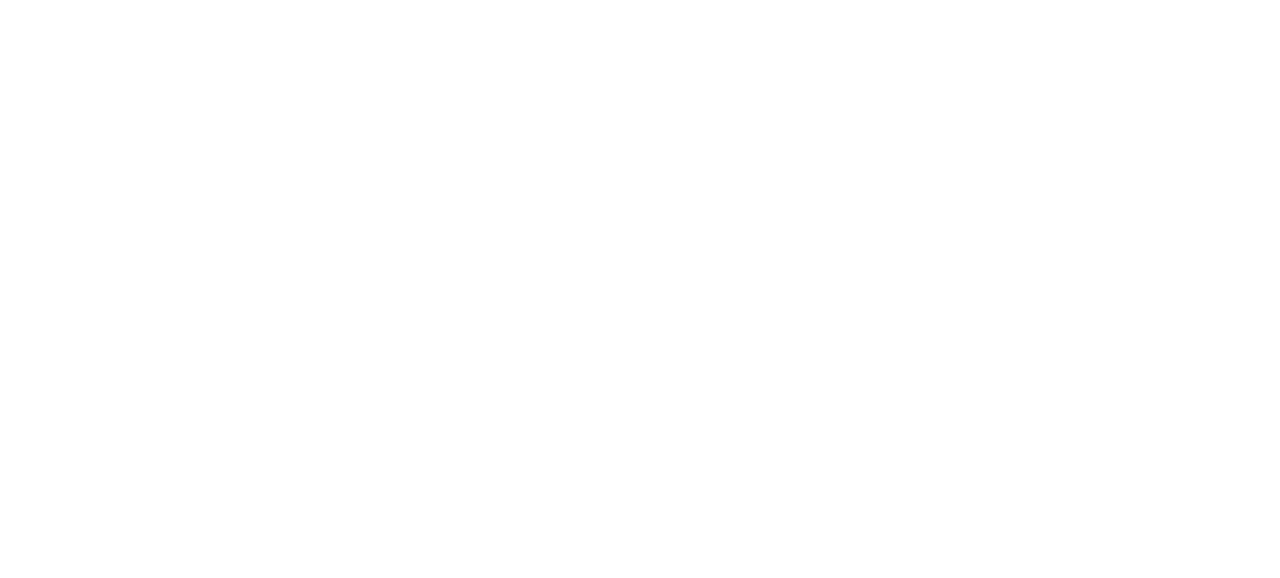
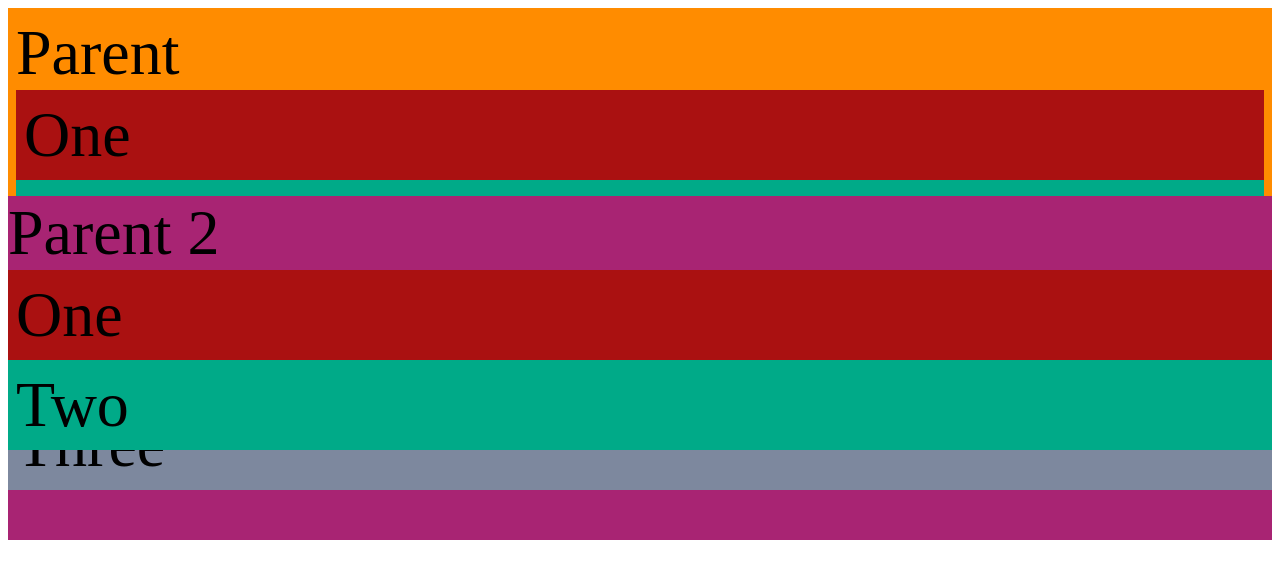
Before and after one commit to annikenlys/week-3-html-css, a plain HTML site: page index.html in a window 1280 px wide. Shown: the top 578 px of the page. Drawn offline with Linux system fonts and the light colour scheme.

Commit message:
added positioning and z-index

```diff
--- a/index.html
+++ b/index.html
@@ -1,16 +1,23 @@
-<!doctype html>
+<!DOCTYPE html>
 <html lang="en">
-
 <head>
     <meta charset="UTF-8">
-    <meta >
-    <title></title>
-    <link >
+    <meta name="viewport" content="width=device-width, initial-scale=1.0"/>
+    <title>:: Z-index :: </title>
+    <link rel="stylesheet" href="style.css" type="text/css"/>
 </head>
 <body>
-    <header>
-
-    </header>
+    <div class="parent">
+        Parent
+        <div class="child1">One</div>
+        <div class="child2">Two</div>
+        <div class="child3">Three</div>
+    </div>
+    <div class="parent2">
+        Parent 2
+        <div class="child1">One</div>
+        <div class="child2">Two</div>
+        <div class="child3">Three</div>
+    </div>
 </body>
-
 </html>
--- a/style.css
+++ b/style.css
@@ -0,0 +1,45 @@
+* {
+    box-sizing: border-box;
+    font-size: 2rem;
+}
+
+body {
+    height: 200vh;
+}
+
+.parent {
+    background-color: darkorange;
+    padding: .25rem;
+    /*height: 100%;*/
+}
+
+.child1 {
+    background-color: #AA1111;
+    padding: .25rem;
+    /*position: sticky;*/
+    top: 10px;
+    z-index: 50;
+}
+
+.child2 {
+    background-color: #00AA88;
+    padding: .25rem;
+    position: relative;
+    z-index: 40;
+}
+
+.child3 {
+    background-color: #7D889E;
+    padding: .25rem;
+    z-index: 20;
+    position: relative;
+    bottom: 50px;
+}
+
+.parent2 {
+    background-color: #a82473;
+    margin-top: 28px;
+    position: relative;
+    z-index: 60;
+    bottom: 200px;
+}
```
Also changed, not shown: position.html (added, +81 -0 lines).
